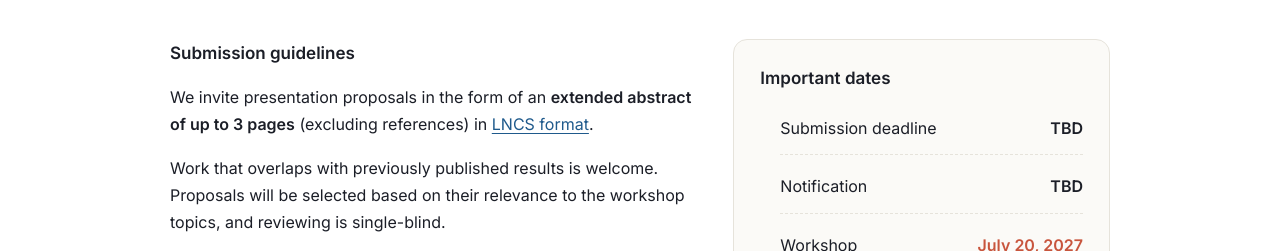
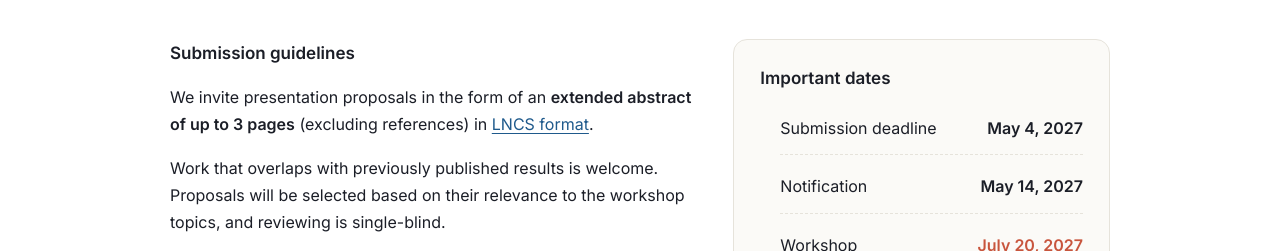
Before and after one commit to crest2027/crest2027.github.io, a plain HTML site: page index.html in a window 1280 px wide. Shown: the part 1298-1549 px from the top of the page. Drawn offline with Linux system fonts and the light colour scheme.

Commit message:
update timeline

```diff
--- a/index.html
+++ b/index.html
@@ -238,8 +238,8 @@
       <div class="card" id="dates">
         <h3>Important dates</h3>
         <ul class="dates">
-          <li><span>Submission deadline</span><span class="when">TBD</span></li>
-          <li><span>Notification</span><span class="when">TBD</span></li>
+          <li><span>Submission deadline</span><span class="when">May 4, 2027</span></li>
+          <li><span>Notification</span><span class="when">May 14, 2027</span></li>
           <li class="highlight"><span>Workshop</span><span class="when">July 20, 2027</span></li>
         </ul>
         <p class="note">All deadlines are Anywhere on Earth (AoE).</p>
```
